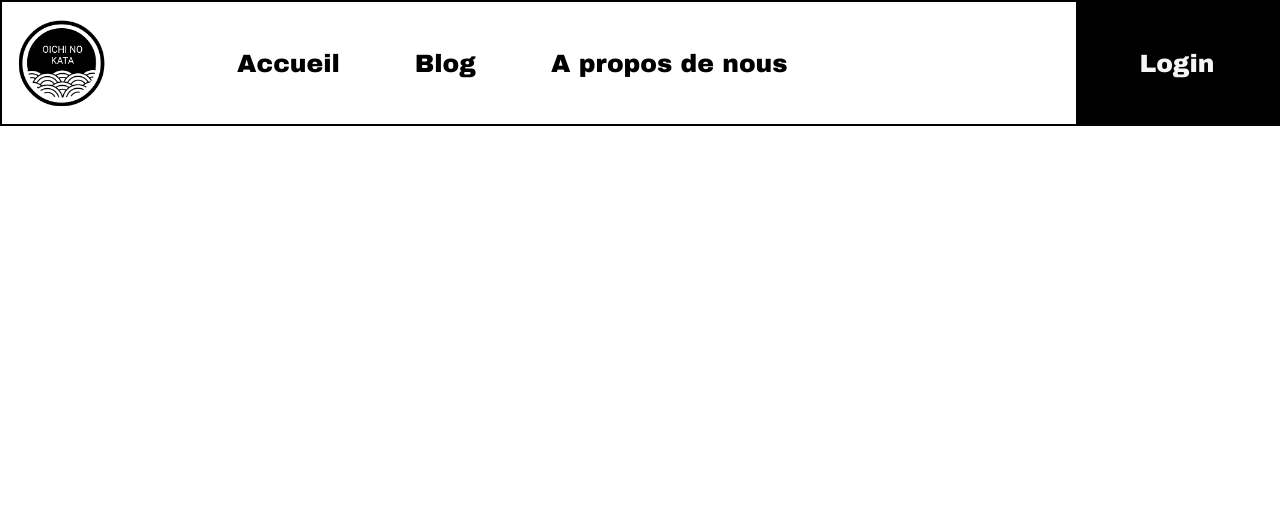
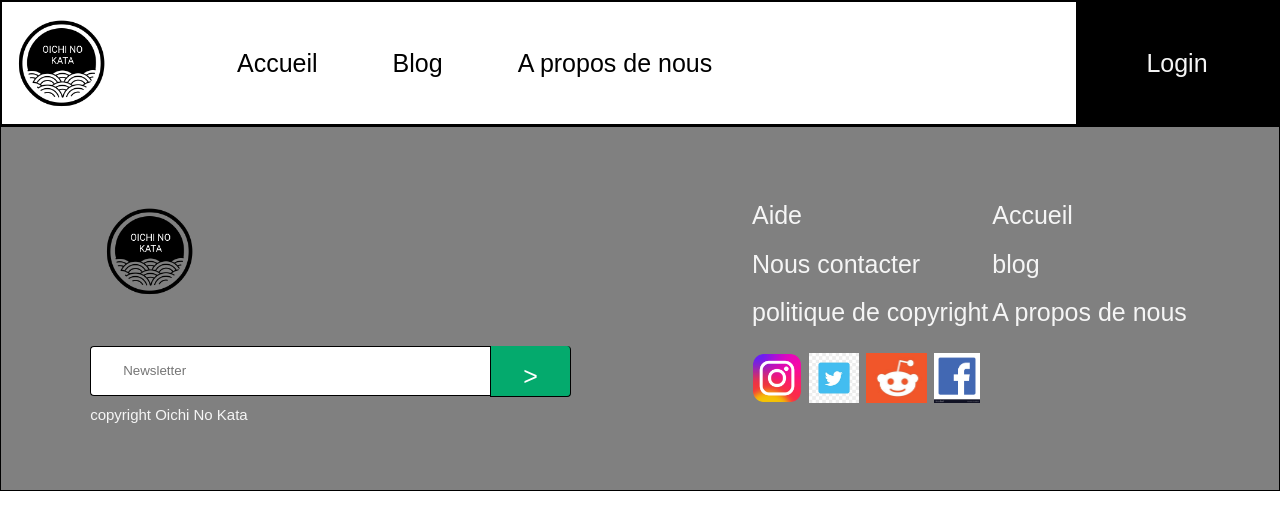
Before and after one commit to CPNV-PROJWEB-BDD/BlogAnime, a PHP site: page / in a window 1280 px wide. Shown: the top 530 px of the page. Run offline with PHP 8.4, Linux system fonts and the light colour scheme.

Commit message:
Footer_V1
1st version of the footer

```diff
--- a/BlogAnime/view/css/style.css
+++ b/BlogAnime/view/css/style.css
@@ -2,7 +2,7 @@ body{
     margin: 0;
     padding: 0;
     font-size: 25px;
-    font-family: "Arial Black"
+    font-family: "Arial";
 }
 
 #Box2{
@@ -69,3 +69,68 @@ ul {
     flex-wrap: wrap;
     justify-content: center;
 }
+
+.box-footer{
+    display: flex;
+    border: solid black 1px;
+    flex-direction: row;
+    justify-content: space-around;
+    background-color: gray;
+    color: whitesmoke;
+}
+
+.box-left{
+    position: relative;
+    margin-bottom: 5%;
+    margin-top: 5%;
+}
+#form{
+    display: flex;
+    flex-direction: row;
+
+}
+
+#fMail{
+    height: 50px;
+    width: 400px;
+    border: none;
+    padding: 16px 32px;
+    border-top-left-radius:4px ;
+    border-bottom-left-radius:4px ;
+    box-sizing: border-box;
+    border-bottom: solid black 1px;
+    border-left: solid black 1px;
+    border-top: solid black 1px;
+
+}
+#btnSubmit{
+    height: 18px;
+    background-color: #04AA6D;
+    border-left: solid #000 1px;
+    color: white;
+    padding: 16px 32px;
+    text-decoration: none;
+    margin: 0px 0px;
+    cursor: pointer;
+    outline: none;
+    border-top-right-radius:4px ;
+    border-bottom-right-radius:4px ;
+    border-bottom: solid black 1px;
+    border-right: solid black 1px;
+}
+#fMail:focus{
+    outline: none;
+}
+#copyright{
+    font-size: 15px;
+}
+.box-right{
+    display: flex;
+    flex-direction: row;
+    position: relative;
+    margin-bottom: 5%;
+    margin-top: 5%;
+}
+.logo{
+    height: 50px;
+}
--- a/BlogAnime/view/gabarit.php
+++ b/BlogAnime/view/gabarit.php
@@ -1,7 +1,7 @@
 <!DOCTYPE html>
 <html lang="en">
 <head>
-    <title><?=$title; ?></title>
+    <title><?= $title; ?></title>
     <meta charset="UTF-8">
     <link rel="stylesheet" type="text/css" href="view/css/style.css">
 </head>
@@ -32,7 +32,49 @@
 
 </header>
 
-<?=$content; ?>
+<?= $content; ?>
 
 <!--Footer-->
+<footer>
+    <div class="box-footer">
+        <div class="box-left">
+            <img class="Image-header" src="view/image/Logo_BlogAnime.png">
+            <br>
+            <br>
+
+            <div id="form">
+                <label for="fMail"></label>
+                <input type="text" id="fMail" name="newsletter" placeholder="Newsletter ">
+                <a type="submit" id="btnSubmit">></a>
+            </div>
+            <div>
+                <a id="copyright">copyright Oichi No Kata</a>
+            </div>
+        </div>
+        <div class="box-right">
+            <table>
+                <tr>
+                    <td>Aide</td>
+                    <td>Accueil</td>
+                </tr>
+                <tr>
+                    <td>Nous contacter</td>
+                    <td>blog</td>
+                </tr>
+                <tr>
+                    <td>politique de copyright</td>
+                    <td>A propos de nous</td>
+                </tr>
+                <tr>
+                    <td>
+                    <img class="logo" id="instagram" src="view/image/instagram-logo.png">
+                    <img class="logo" id="twitter" src="view/image/twitter-logo.jpg">
+                    <img class="logo" id="reddit" src="view/image/reddit-logo.jpg">
+                    <img class="logo" id="facebook" src="view/image/facebook-logo.jpg">
+                    </td>
+                </tr>
+            </table>
+        </div>
+    </div>
+</footer>
 </body>
```
Also changed, not shown: BlogAnime/view/image/facebook-logo.jpg (added), BlogAnime/view/image/facebook-logo.png (added), BlogAnime/view/image/instagram-logo.png (added), BlogAnime/view/image/reddit-logo.jpg (added), BlogAnime/view/image/twitter-logo.jpg (added). Lines whose indentation alone changed are shown as unchanged.
